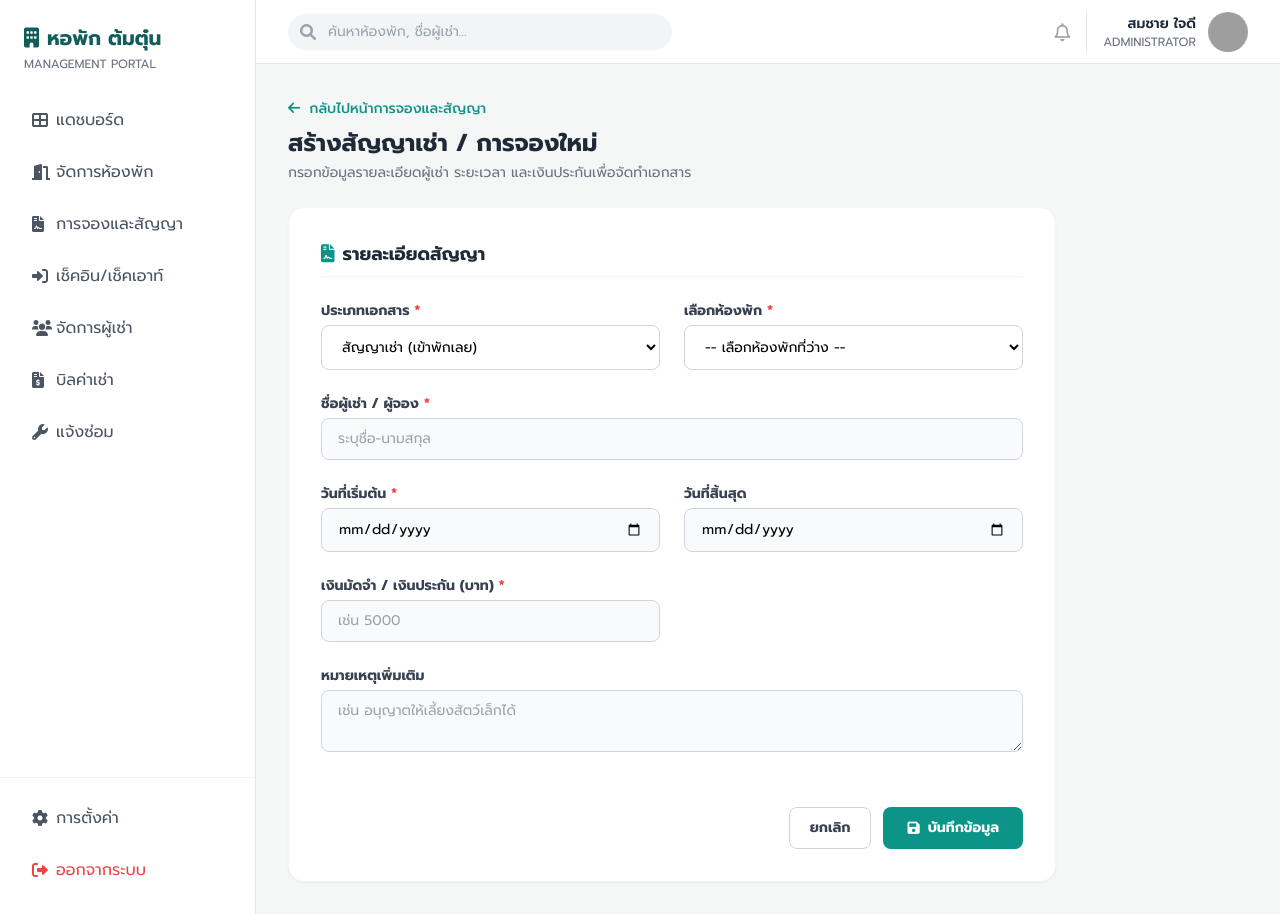
After one commit to ohm024/tomtun-dorm-project, a Django app: page /contracts/add/ in a window 1280 px wide. The commit adds this page. Run offline with Django 5.2, Linux system fonts and the light colour scheme; some libraries are stand-ins or nearby versions; grey boxes are pictures that could not be loaded.

Commit message:
feature Contract+สร้างสัญญาใหม่

```diff
--- a/management/views.py
+++ b/management/views.py
@@ -40,3 +40,5 @@ def add_tenant(request):
     return render(request, 'add_tenant.html')
 def add_room(request):
     return render(request, 'add_room.html')
+def add_contract(request):
+    return render(request, 'add_contract.html')
--- /dev/null
+++ b/templates/add_contract.html
@@ -0,0 +1,74 @@
+{% extends 'base.html' %}
+
+{% block content %}
+<div class="mb-6">
+    <a href="{% url 'contracts' %}" class="text-teal-600 hover:text-teal-700 text-sm mb-2 inline-block font-medium">
+        <i class="fas fa-arrow-left mr-1"></i> กลับไปหน้าการจองและสัญญา
+    </a>
+    <h2 class="text-2xl font-bold text-gray-800">สร้างสัญญาเช่า / การจองใหม่</h2>
+    <p class="text-gray-500 text-sm mt-1">กรอกข้อมูลรายละเอียดผู้เช่า ระยะเวลา และเงินประกันเพื่อจัดทำเอกสาร</p>
+</div>
+
+<div class="bg-white p-8 rounded-2xl border border-gray-100 shadow-sm max-w-3xl">
+    <form action="{% url 'contracts' %}" method="GET" class="space-y-6">
+
+        <div class="grid grid-cols-1 md:grid-cols-2 gap-6">
+            <div class="md:col-span-2 border-b border-gray-100 pb-2">
+                <h3 class="text-lg font-bold text-gray-800"><i class="fas fa-file-contract text-teal-600 mr-2"></i>รายละเอียดสัญญา</h3>
+            </div>
+
+            <div>
+                <label class="block text-sm font-bold text-gray-700 mb-1">ประเภทเอกสาร <span class="text-red-500">*</span></label>
+                <select class="w-full text-sm border-gray-300 rounded-lg focus:ring-teal-500 focus:border-teal-500 px-4 py-2.5 border bg-white" required>
+                    <option value="contract">สัญญาเช่า (เข้าพักเลย)</option>
+                    <option value="booking">ใบจองห้องพัก (รอทำสัญญา)</option>
+                </select>
+            </div>
+
+            <div>
+                <label class="block text-sm font-bold text-gray-700 mb-1">เลือกห้องพัก <span class="text-red-500">*</span></label>
+                <select class="w-full text-sm border-gray-300 rounded-lg focus:ring-teal-500 focus:border-teal-500 px-4 py-2.5 border bg-white" required>
+                    <option value="">-- เลือกห้องพักที่ว่าง --</option>
+                    <option value="103">ห้อง 103 (ว่าง)</option>
+                    <option value="104">ห้อง 104 (ว่าง)</option>
+                </select>
+            </div>
+
+            <div class="md:col-span-2">
+                <label class="block text-sm font-bold text-gray-700 mb-1">ชื่อผู้เช่า / ผู้จอง <span class="text-red-500">*</span></label>
+                <input type="text" class="w-full text-sm border-gray-300 rounded-lg focus:ring-teal-500 focus:border-teal-500 px-4 py-2.5 border bg-gray-50" placeholder="ระบุชื่อ-นามสกุล" required>
+            </div>
+
+            <div>
+                <label class="block text-sm font-bold text-gray-700 mb-1">วันที่เริ่มต้น <span class="text-red-500">*</span></label>
+                <input type="date" class="w-full text-sm border-gray-300 rounded-lg focus:ring-teal-500 focus:border-teal-500 px-4 py-2.5 border bg-gray-50" required>
+            </div>
+
+            <div>
+                <label class="block text-sm font-bold text-gray-700 mb-1">วันที่สิ้นสุด</label>
+                <input type="date" class="w-full text-sm border-gray-300 rounded-lg focus:ring-teal-500 focus:border-teal-500 px-4 py-2.5 border bg-gray-50">
+            </div>
+
+            <div>
+                <label class="block text-sm font-bold text-gray-700 mb-1">เงินมัดจำ / เงินประกัน (บาท) <span class="text-red-500">*</span></label>
+                <input type="number" class="w-full text-sm border-gray-300 rounded-lg focus:ring-teal-500 focus:border-teal-500 px-4 py-2.5 border bg-gray-50" placeholder="เช่น 5000" required>
+            </div>
+
+            <div class="md:col-span-2">
+                <label class="block text-sm font-bold text-gray-700 mb-1">หมายเหตุเพิ่มเติม</label>
+                <textarea class="w-full text-sm border-gray-300 rounded-lg focus:ring-teal-500 focus:border-teal-500 px-4 py-2.5 border bg-gray-50" rows="2" placeholder="เช่น อนุญาตให้เลี้ยงสัตว์เล็กได้"></textarea>
+            </div>
+        </div>
+
+        <div class="pt-6 flex justify-end space-x-3 mt-8">
+            <a href="{% url 'contracts' %}" class="px-5 py-2.5 border border-gray-300 text-gray-700 rounded-lg hover:bg-gray-50 transition-colors font-bold text-sm">
+                ยกเลิก
+            </a>
+            <button type="submit" class="bg-teal-600 hover:bg-teal-700 text-white px-6 py-2.5 rounded-lg font-bold transition-colors shadow-sm text-sm flex items-center">
+                <i class="fas fa-save mr-2"></i> บันทึกข้อมูล
+            </button>
+        </div>
+
+    </form>
+</div>
+{% endblock %}
--- a/templates/contracts.html
+++ b/templates/contracts.html
@@ -6,8 +6,9 @@
         <h2 class="text-2xl font-bold text-gray-800">การจองและสัญญาเช่า</h2>
         <p class="text-gray-500 text-sm mt-1">จัดการข้อมูลการจอง ทำสัญญา และวันหมดอายุ</p>
     </div>
-    <button class="bg-teal-600 hover:bg-teal-700 text-white px-4 py-2 rounded-lg font-medium transition-colors flex items-center">
+    <a href="{% url 'add_contract' %}" class="bg-teal-600 hover:bg-teal-700 text-white px-4 py-2 rounded-lg font-medium transition-colors flex items-center shadow-sm">
         <i class="fas fa-file-signature mr-2"></i> สร้างสัญญาใหม่
+    </a>
     </button>
 </div>
 
--- a/tomtun_dorm/urls.py
+++ b/tomtun_dorm/urls.py
@@ -20,4 +20,5 @@ urlpatterns = [
     path('login/', views.login_view, name='login'),
     path('tenants/add/', views.add_tenant, name='add_tenant'),
     path('rooms/add/', views.add_room, name='add_room'),
+    path('contracts/add/', views.add_contract, name='add_contract'),
 ]
```
